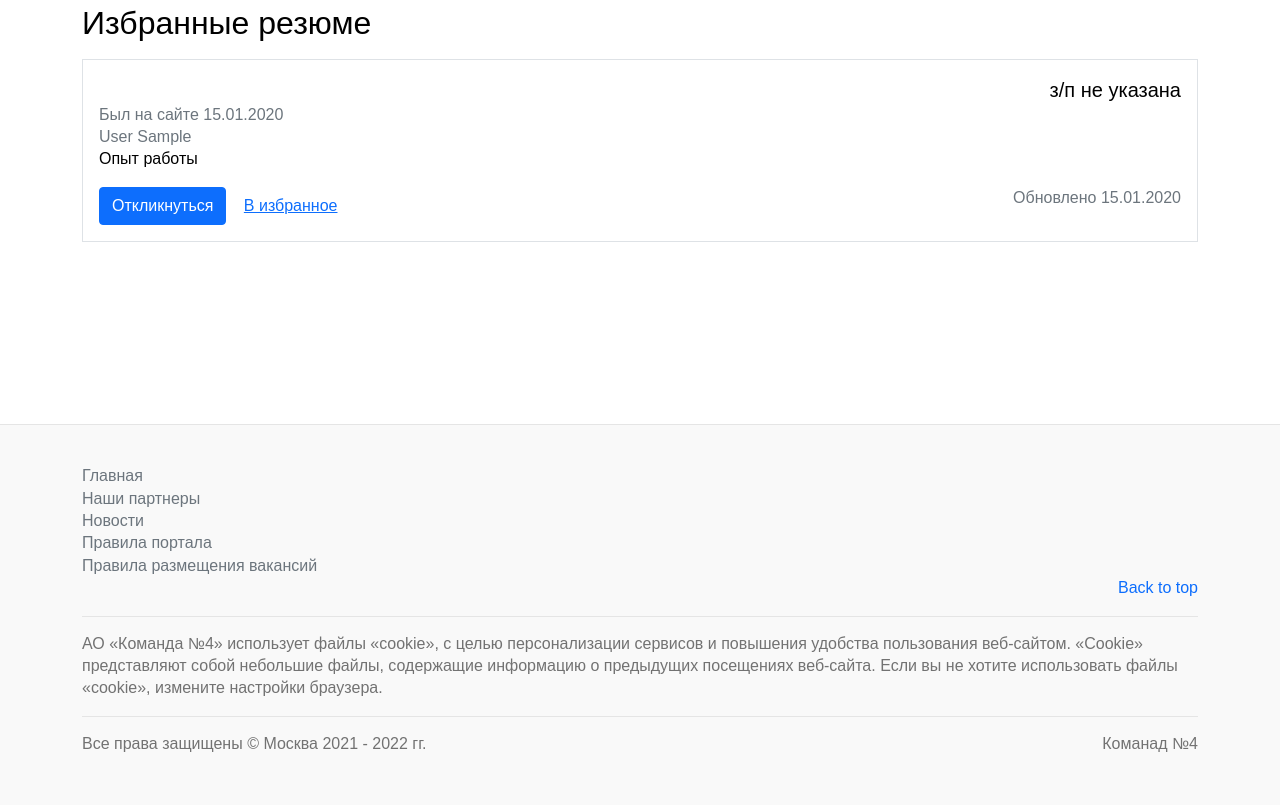
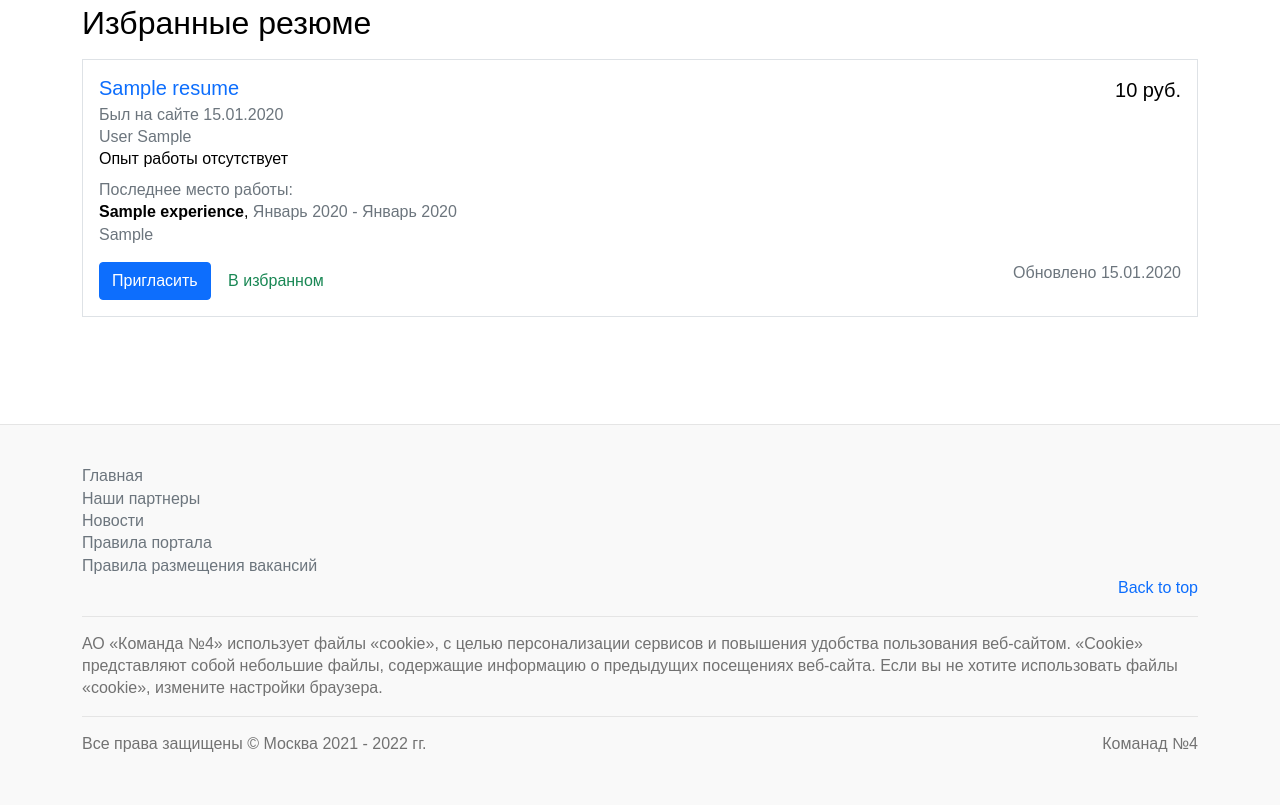
Before and after one commit to AlexKhlybov/gb_recrupe, a Django app: page /resume/favorites/1/ in a window 1280 px wide. Shown: the part 135-940 px from the top of the page. Run offline with Django 3.2, Linux system fonts and the light colour scheme; a user stored in the database is signed in; tables that the repository leaves empty hold one stand-in row (values such as "Sample post"); some libraries are stand-ins or nearby versions.

Commit message:
Добавлена логика добавления, удаления Резюму в избранное

```diff
--- a/apps/companies/models.py
+++ b/apps/companies/models.py
@@ -1,5 +1,4 @@
 from django.db import models
-
 from django.db.models.signals import post_save
 from django.dispatch import receiver
 
--- a/apps/news/forms.py
+++ b/apps/news/forms.py
@@ -1,7 +1,6 @@
+from crispy_forms.helper import FormHelper
+from crispy_forms.layout import ButtonHolder, Layout, Submit
 from django import forms
-
-from crispy_forms.helper import FormHelper
-from crispy_forms.layout import Layout, Submit, ButtonHolder
 
 from apps.news.models import News
 
--- a/apps/news/views.py
+++ b/apps/news/views.py
@@ -1,9 +1,9 @@
+from django.urls import reverse_lazy
+from django.views.generic import CreateView, DetailView, ListView, UpdateView
 from pyexpat import model
-from django.urls import reverse_lazy
-from django.views.generic import DetailView, ListView, UpdateView, CreateView
 
+from apps.news.forms import NewsEditForm
 from apps.news.models import News
-from apps.news.forms import NewsEditForm
 
 
 class NewsListView(ListView):
--- a/apps/resume/models.py
+++ b/apps/resume/models.py
@@ -58,6 +58,12 @@ class Resume(models.Model):
 
     def skills(self):
         return ResumeSkills.objects.filter(resume=self)
+
+    @staticmethod
+    def get_favorite_resume(user):
+        """Возвращает через пользователя (м2м) все избранные им резюме"""
+        user = User.objects.get(id=user)
+        return user.favorites_resume.all()
 
     @property
     def about_me_lines(self):
@@ -239,3 +245,9 @@ class ResumeFavorites(models.Model):
     @staticmethod
     def get_favorite_resume_from_user(user_id):
         return ResumeFavorites.objects.filter(user=user_id)
+
+    @staticmethod
+    def get_favorite_vacancy_list(user_id):
+        """Возвращает список id вакансий добавленных в избранное"""
+        # TODO сделать фильтрацию под юзера
+        return ResumeFavorites.objects.values_list('resume', flat=True).order_by('id')
--- a/apps/resume/urls.py
+++ b/apps/resume/urls.py
@@ -1,14 +1,17 @@
-from django.urls import path
+from django.urls import re_path
 
 from apps.resume import views as resume
 
 app_name = 'resume'
 
 urlpatterns = [
-    path('', resume.ResumeListView.as_view(), name='all'),
-    path('my-resume/<int:pk>/', resume.MyResumeListView.as_view(), name='my-resume'),
-    path('favorites/<int:pk>/', resume.FavoritesResumeListView.as_view(), name='favorites'),
-    path('<int:pk>/', resume.ResumeDetailView.as_view(), name='detail'),
-    path('moderation-resume/', resume.resume_moderation, name='moderation-resume'),
+    re_path(r'^$', resume.ResumeListView.as_view(), name='all'),
+    re_path(r'^my-resume/(?P<pk>\d+)/$', resume.MyResumeListView.as_view(), name='my-resume'),
+    re_path(r'^(?P<pk>\d+)/$', resume.ResumeDetailView.as_view(), name='detail'),
+
+    re_path(r'^favorites/(?P<pk>\d+)/$', resume.FavoritesResumeListView.as_view(), name='favorites'),
+    re_path(r'^edit-favorites/(?P<resume>\d+)/$', resume.favorites_edit, name='favorites-edit'),
+
+    re_path(r'^moderation-resume/$', resume.resume_moderation, name='moderation-resume'),
 
 ]
--- a/apps/resume/views.py
+++ b/apps/resume/views.py
@@ -1,14 +1,21 @@
 from re import template
 
 from django.db.models import Q
+from django.http import JsonResponse
 from django.shortcuts import render
 from django.views.generic import DetailView, ListView
 
-from apps.resume.models import Resume, ResumeModeration, ResumeFavorites
+from apps.resume.models import Resume, ResumeFavorites, ResumeModeration
+from apps.users.models import User
 
 
 class ResumeListView(ListView):
     model = Resume
+
+    def get_context_data(self, **kwargs):
+        context = super().get_context_data(**kwargs)
+        context["my_favorites_list_id"] = ResumeFavorites.get_favorite_vacancy_list(self.request.user.id)
+        return context
 
 
 class MyResumeListView(ListView):
@@ -28,8 +35,20 @@ class FavoritesResumeListView(ListView):
 
     def get_context_data(self, **kwargs):
         context = super().get_context_data(**kwargs)
-        context["my_favorites"] = ResumeFavorites.get_favorite_resume_from_user(self.request.user.id)
+        context["favorites"] = Resume.get_favorite_resume(self.request.user.id)
         return context
+
+
+def favorites_edit(request, resume):
+    user = User.objects.get(id=request.user.id)
+    resume = Resume.objects.get(id=resume)
+    obj, created = ResumeFavorites.objects.get_or_create(
+        user=user,
+        resume=resume,)
+    if not created:
+        obj.delete()
+        return JsonResponse({"delete": True}, status=200)
+    return JsonResponse({"delete": False}, status=200)
 
 
 class ResumeDetailView(DetailView):
--- a/apps/vacancies/models.py
+++ b/apps/vacancies/models.py
@@ -1,4 +1,5 @@
 from ast import mod
+
 from django.db import models
 
 from apps.companies.models import Company
@@ -60,6 +61,7 @@ class Vacancy(models.Model):
 
     @staticmethod
     def get_favorite_vacancy(user):
+        """Возвращает через пользователя (м2м) все избранные им вакансии"""
         user = User.objects.get(id=user)
         return user.favorites_vacancy.all()
 
@@ -118,5 +120,7 @@ class VacancyFavorites(models.Model):
         return VacancyFavorites.objects.filter(user=user_id)
 
     @staticmethod
-    def get_favorite_vacancy_list(key):
+    def get_favorite_vacancy_list(user_id):
+        """Возвращает список id вакансий добавленных в избранное"""
+        # TODO сделать фильтрацию под юзера
         return VacancyFavorites.objects.values_list('vacancy', flat=True).order_by('id')
--- a/apps/vacancies/views.py
+++ b/apps/vacancies/views.py
@@ -1,13 +1,13 @@
 from tempfile import template
 
 from django.db.models import Q
+from django.http import JsonResponse
 from django.shortcuts import render
 from django.urls import reverse_lazy
-from django.http import JsonResponse
 from django.views.generic import DetailView, ListView, UpdateView
 
-from apps.vacancies.models import Vacancy, VacancyModeration, VacancyFavorites
 from apps.users.models import User
+from apps.vacancies.models import Vacancy, VacancyFavorites, VacancyModeration
 
 
 class VacancyListView(ListView):
@@ -53,7 +53,7 @@ class FavoritesVacancyListView(ListView):
 
     def get_context_data(self, **kwargs):
         context = super().get_context_data(**kwargs)
-        context["my_favorites"] = Vacancy.get_favorite_vacancy(self.request.user.id)
+        context["favorites"] = Vacancy.get_favorite_vacancy(self.request.user.id)
         return context
 
 
--- a/templates/resume/favorites_resume.html
+++ b/templates/resume/favorites_resume.html
@@ -4,7 +4,7 @@
 <div class="container">
     <h2 class="mb-3">Избранные резюме</h2>
     <div class="mb-5">
-    {% for item in object_list %}
+    {% for item in favorites %}
         <div class="col-md-12 border p-3">
             <div class="d-flex justify-content-between">
                 <a href="{% url 'resume:detail' item.pk %}" class="text-decoration-none">
@@ -13,7 +13,6 @@
                 <p class="fs-5 mb-0">{% if item.price %}{{ item.price }} руб. {% else %} з/п не указана {% endif %}</p>
             </div>
             <div class="mb-2">
-{#                <a href="{% url 'companies:detail' item.company.pk %}" class="mb-auto text-muted text-decoration-none">{{ item.company }}</a>#}
                 <p class="mb-auto text-muted">Был на сайте {{ item.user.last_login|date:'d.m.Y' }}</p>
                 <p class="mb-auto text-muted">{{ item.user.last_name }} {{ item.user.first_name }}</p>
                 <p class="mb-auto"> Опыт работы {{ item.get_experience_text }}</p>
@@ -30,8 +29,8 @@
             {% endif %}
             <div class="d-flex justify-content-between mt-3">
                 <div>
-                    <button onclick="void(0)" class="btn btn-primary">Откликнуться</button>
-                    <button onclick="void(0)" class="btn btn-link">В избранное</button>
+                    <button onclick="void(0)" class="btn btn-primary">Пригласить</button>
+                    <button id="{{ item.id }}" class="btn  btn-link  shadow-none  text-decoration-none  btn--resume  text-success">В избранном</button>
                 </div>
                 <div class="mb-1 text-muted">Обновлено {{ item.updated_at|date:'d.m.Y' }}</div>
             </div>
--- a/templates/vacancies/favorites_vacancy.html
+++ b/templates/vacancies/favorites_vacancy.html
@@ -4,7 +4,7 @@
 <div class="container">
     <h2 class="mb-3">Избранные вакансии</h2>
     <div class="mb-5">
-    {% for item in my_favorites %}
+    {% for item in favorites %}
         <div class="col-md-12 border p-3">
             <div class="d-flex justify-content-between">
                 <a href="{% url 'vacancies:detail' item.pk %}" class="text-decoration-none">
```
Also changed, not shown: templates/resume/resume_list.html (+7 -5 lines).
